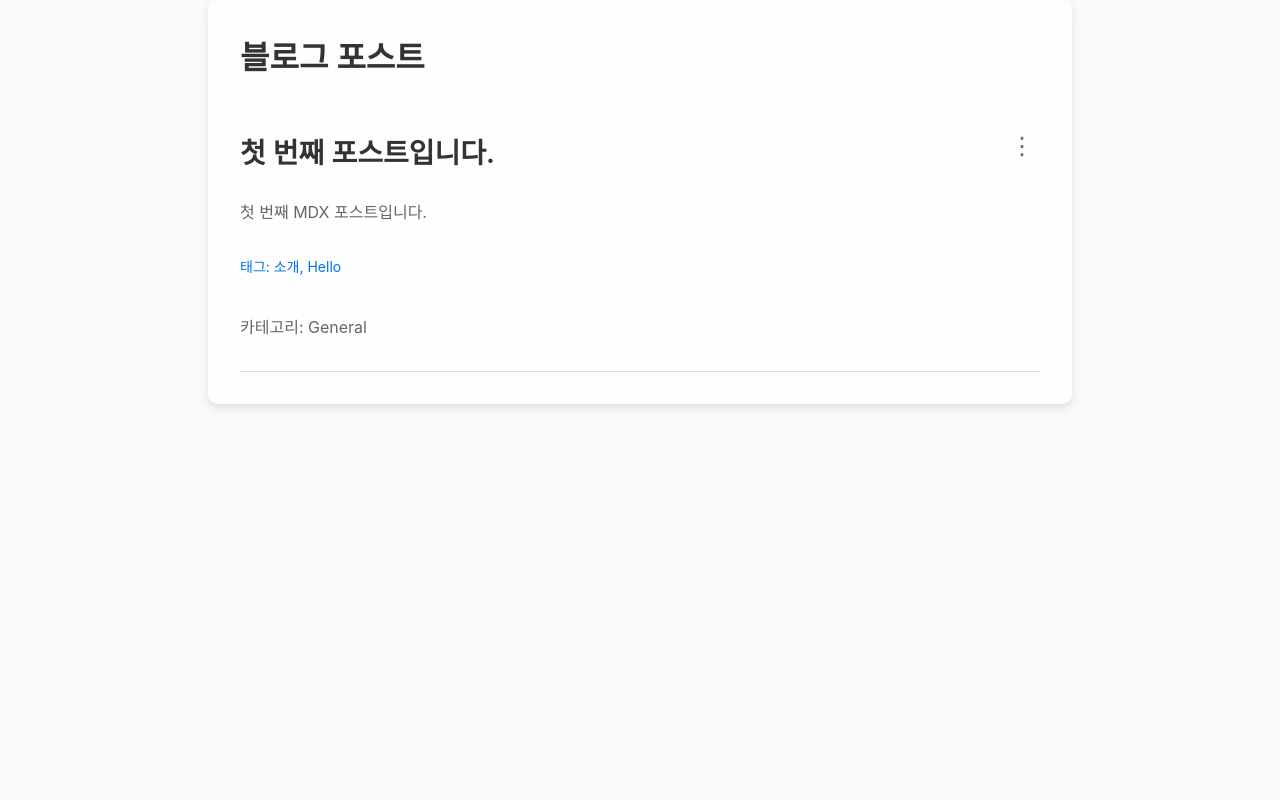
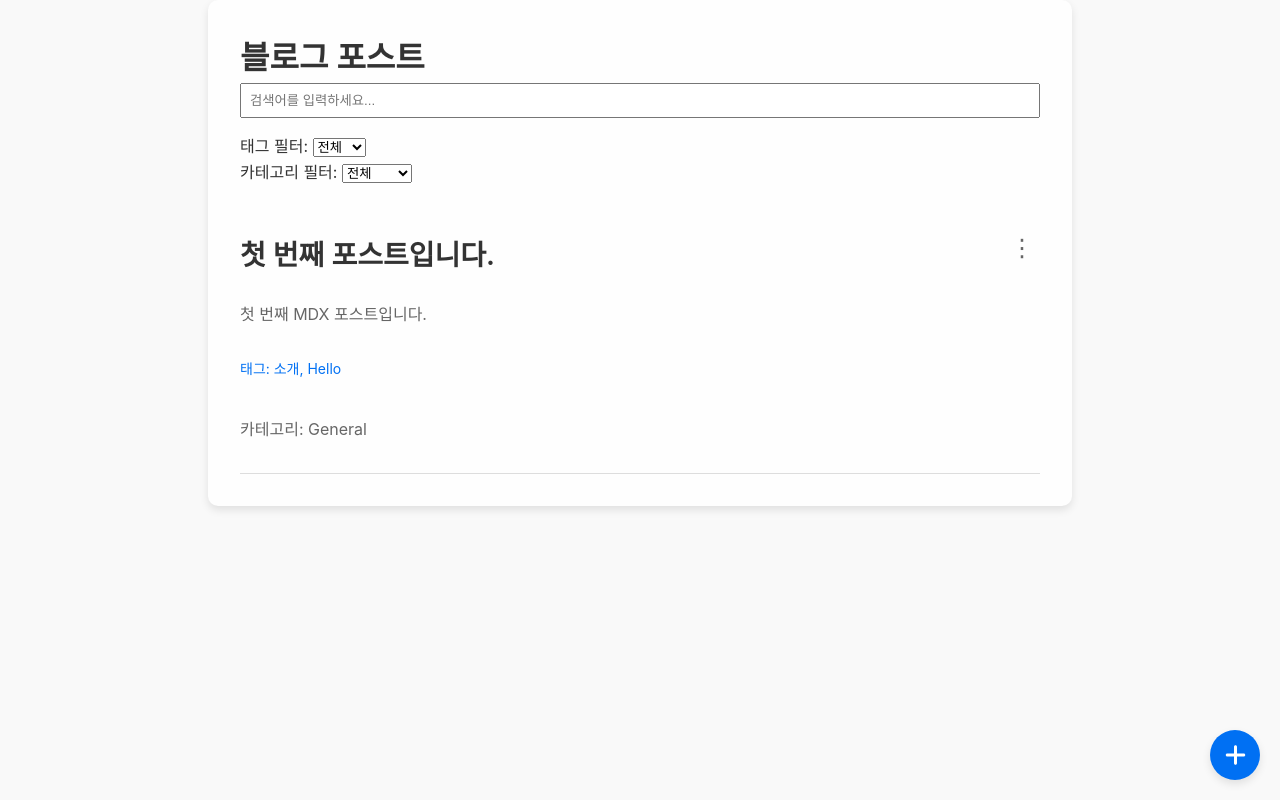
Before and after one commit to khs1209/my-blog-project, a Next.js app: page / in a window 1280 px wide. Built offline with nearby package versions, Linux system fonts and the light colour scheme.

Commit message:
일부 수정

```diff
--- a/pages/index.js
+++ b/pages/index.js
@@ -130,6 +130,106 @@ export default function Home({ posts: initialPosts = [] }) {
   return (
     <div className={styles.container}>
       <h1>블로그 포스트</h1>
+      {/* 검색 필드 */}
+      <div className={styles.searchContainer}>
+        <input
+          type="text"
+          placeholder="검색어를 입력하세요..."
+          value={searchText}
+          onChange={(e) => {
+            setSearchText(e.target.value); // 검색어 상태 업데이트
+            setCurrentPage(1); // 검색 시 페이지를 첫 번째 페이지로 초기화
+          }}
+          className={styles.searchInput}
+        />
+      </div>
+      {/* 태그 필터 */}
+      <div className={styles.filters}>
+        <span>태그 필터: </span>
+        <select
+          value={selectedTag}
+          onChange={(e) => setSelectedTag(e.target.value)} // 선택된 태그 상태 업데이트
+        >
+          <option value="">전체</option>
+          {allTags.map((tag) => (
+            <option key={tag} value={tag}>
+              {tag}
+            </option>
+          ))}
+        </select>
+      </div>
+
+      {/* 카테고리 필터 */}
+      <div className={styles.filters}>
+        <span>카테고리 필터: </span>
+        <select
+          value={selectedCategory}
+          onChange={(e) => setSelectedCategory(e.target.value)} // 선택된 카테고리 상태 업데이트
+        >
+          <option value="">전체</option>
+          {allCategories.map((category) => (
+            <option key={category} value={category}>
+              {category}
+            </option>
+          ))}
+        </select>
+      </div>
+
+      {/* 새로운 포스트 추가 버튼 */}
+      <button onClick={() => setIsModalOpen(true)} className={styles.addButton}>
+        <FontAwesomeIcon icon={faPlus} />
+      </button>
+
+      {/* 새로운 포스트 추가 모달 */}
+      <Modal
+        isOpen={isModalOpen}
+        onRequestClose={() => setIsModalOpen(false)}
+        contentLabel="새로운 포스트 추가"
+        className={styles.modal}
+        overlayClassName={styles.overlay}
+      >
+        <h2>새로운 포스트 추가</h2>
+        <input
+          type="text"
+          placeholder="제목"
+          value={newPost.title}
+          onChange={(e) => setNewPost({ ...newPost, title: e.target.value })} // 제목 상태 업데이트
+          className={styles.inputField}
+        />
+        <textarea
+          placeholder="설명"
+          value={newPost.description}
+          onChange={
+            (e) => setNewPost({ ...newPost, description: e.target.value }) // 설명 상태 업데이트
+          }
+          className={styles.textareaField}
+        />
+        <input
+          type="text"
+          placeholder="태그 (쉼표로 구분)"
+          value={newPost.tags}
+          onChange={(e) => setNewPost({ ...newPost, tags: e.target.value })} // 태그 상태 업데이트
+          className={styles.inputField}
+        />
+        <input
+          type="text"
+          placeholder="카테고리"
+          value={newPost.category}
+          onChange={(e) => setNewPost({ ...newPost, category: e.target.value })} // 카테고리 상태 업데이트
+          className={styles.inputField}
+        />
+        <button onClick={handleAddPost} style={{ padding: "0.5rem 1rem" }}>
+          추가
+        </button>
+        <button
+          onClick={() => setIsModalOpen(false)}
+          style={{ padding: "0.5rem 1rem", marginLeft: "1rem" }}
+        >
+          취소
+        </button>
+      </Modal>
+
+      {/* 게시글 목록 */}
       <div style={{ marginTop: "2rem" }}>
         {posts.map((post) => (
           <div key={post.slug} className={styles.post}>
```
